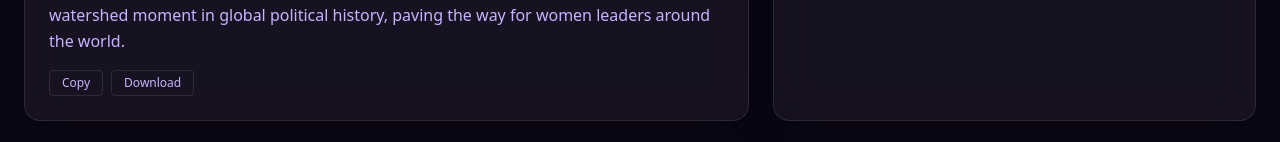
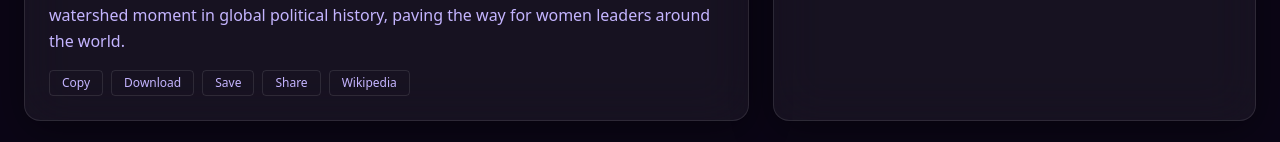
Before and after one commit to haohao13/Personal-Website, a Next.js app: page /women in a window 1280 px wide. Shown: the part 764-906 px from the top of the page. Built offline with nearby package versions, Linux system fonts and the light colour scheme.

Commit message:
Women: fix Download bg; add Save (9:16), Share, Wikipedia buttons

```diff
--- a/app/women/page.tsx
+++ b/app/women/page.tsx
@@ -132,9 +132,16 @@ async function fetchWomenFromAPI(month:number,day:number):Promise<{entries:Woman
   };
 }
 
+function getWikiUrl(name: string): string {
+  const parenMatch = name.match(/\(([^)]+)\)/);
+  const englishName = parenMatch ? parenMatch[1] : name;
+  return `https://en.wikipedia.org/wiki/${englishName.replace(/ /g, '_')}`;
+}
+
 export default function WomenPage(){
   const today=new Date();
   const cardRef=useRef<HTMLDivElement>(null);
+  const saveCardRef=useRef<HTMLDivElement>(null);
   const [displayYear,setDisplayYear]=useState(today.getFullYear());
   const [displayMonth,setDisplayMonth]=useState(today.getMonth());
   const [selectedDay,setSelectedDay]=useState(today.getDate());
@@ -282,7 +289,7 @@ export default function WomenPage(){
 
                 <p className="text-violet-300 leading-relaxed">{selectedEntry.bio}</p>
 
-                <div className="flex gap-2">
+                <div className="flex gap-2 flex-wrap">
                     <button
                       onClick={async ()=>{
                         try{
@@ -300,7 +307,7 @@ export default function WomenPage(){
                       onClick={async ()=>{
                         if(!cardRef.current||!selectedEntry) return;
                         try{
-                          const dataUrl = await toPng(cardRef.current, {cacheBust:true});
+                          const dataUrl = await toPng(cardRef.current, {cacheBust:true, backgroundColor:'#0b0616'});
                           const link = document.createElement("a");
                           link.download = `${selectedEntry.name}.png`;
                           link.href = dataUrl;
@@ -311,6 +318,49 @@ export default function WomenPage(){
                     >
                       Download
                     </button>
+
+                    <button
+                      onClick={async ()=>{
+                        if(!saveCardRef.current||!selectedEntry) return;
+                        try{
+                          const dataUrl = await toPng(saveCardRef.current, {cacheBust:true, width:1080, height:1920});
+                          const link = document.createElement("a");
+                          link.download = `${selectedEntry.name}_story.png`;
+                          link.href = dataUrl;
+                          link.click();
+                        }catch{}
+                      }}
+                      className="text-xs text-violet-300 border border-white/10 rounded px-3 py-1 hover:bg-white/10"
+                    >
+                      Save
+                    </button>
+
+                    <button
+                      onClick={async ()=>{
+                        if(!selectedEntry) return;
+                        const url = "https://haoabouts.com/women";
+                        const text = `${selectedEntry.name}\n${selectedEntry.birthDate}\n${selectedEntry.bio.slice(0,120)}...`;
+                        if(navigator.share){
+                          try{ await navigator.share({title:selectedEntry.name, text, url}); }catch{}
+                        } else {
+                          await navigator.clipboard.writeText(`${text}\n${url}`);
+                          setCopied(true);
+                          setTimeout(()=>setCopied(false),1500);
+                        }
+                      }}
+                      className="text-xs text-violet-300 border border-white/10 rounded px-3 py-1 hover:bg-white/10"
+                    >
+                      Share
+                    </button>
+
+                    <a
+                      href={getWikiUrl(selectedEntry.name)}
+                      target="_blank"
+                      rel="noopener noreferrer"
+                      className="text-xs text-violet-300 border border-white/10 rounded px-3 py-1 hover:bg-white/10 inline-flex items-center"
+                    >
+                      Wikipedia
+                    </a>
                   </div>
               </div>
             ) : (
@@ -362,6 +412,62 @@ export default function WomenPage(){
 
         </div>
       </div>
+
+      {/* Hidden 9:16 save card for Instagram stories / mobile */}
+      {selectedEntry && (
+        <div
+          ref={saveCardRef}
+          style={{
+            position:"fixed", top:"-9999px", left:"-9999px",
+            width:"1080px", height:"1920px",
+            background:"linear-gradient(to bottom, #1a1333 0%, #0b0616 100%)",
+            display:"flex", flexDirection:"column",
+            padding:"80px", boxSizing:"border-box",
+            fontFamily:"system-ui, sans-serif",
+          }}
+        >
+          <div style={{fontSize:"28px",color:"#a78bfa",marginBottom:"48px",letterSpacing:"0.05em"}}>
+            hao about women · {dateLabel}
+          </div>
+
+          <div style={{flex:"0 0 780px",borderRadius:"24px",overflow:"hidden",background:"#0d0a1a",marginBottom:"56px",position:"relative"}}>
+            <img
+              src={selectedEntry.image}
+              alt={selectedEntry.imageAlt}
+              style={{width:"100%",height:"100%",objectFit:"contain",display:"block"}}
+            />
+          </div>
+
+          <div style={{fontSize:"72px",fontWeight:700,color:"#ffffff",marginBottom:"24px",lineHeight:1.1}}>
+            {selectedEntry.name}
+          </div>
+
+          <div style={{fontSize:"36px",color:"#c4b5fd",marginBottom:"36px"}}>
+            {formatDateRange(selectedEntry)}
+          </div>
+
+          {selectedEntry.field && (
+            <div style={{display:"flex",gap:"16px",flexWrap:"wrap",marginBottom:"48px"}}>
+              {selectedEntry.field.split(" / ").map(f=>(
+                <span key={f} style={{
+                  background:"rgba(255,255,255,0.10)",
+                  border:"1px solid rgba(255,255,255,0.15)",
+                  borderRadius:"999px",padding:"10px 28px",
+                  fontSize:"28px",color:"#ddd6fe",
+                }}>{f}</span>
+              ))}
+            </div>
+          )}
+
+          <div style={{fontSize:"34px",color:"#c4b5fd",lineHeight:1.65,flex:1,overflow:"hidden"}}>
+            {selectedEntry.bio}
+          </div>
+
+          <div style={{fontSize:"28px",color:"#7c3aed",marginTop:"48px",letterSpacing:"0.02em"}}>
+            haoabouts.com/women
+          </div>
+        </div>
+      )}
     </main>
   );
 }
```
